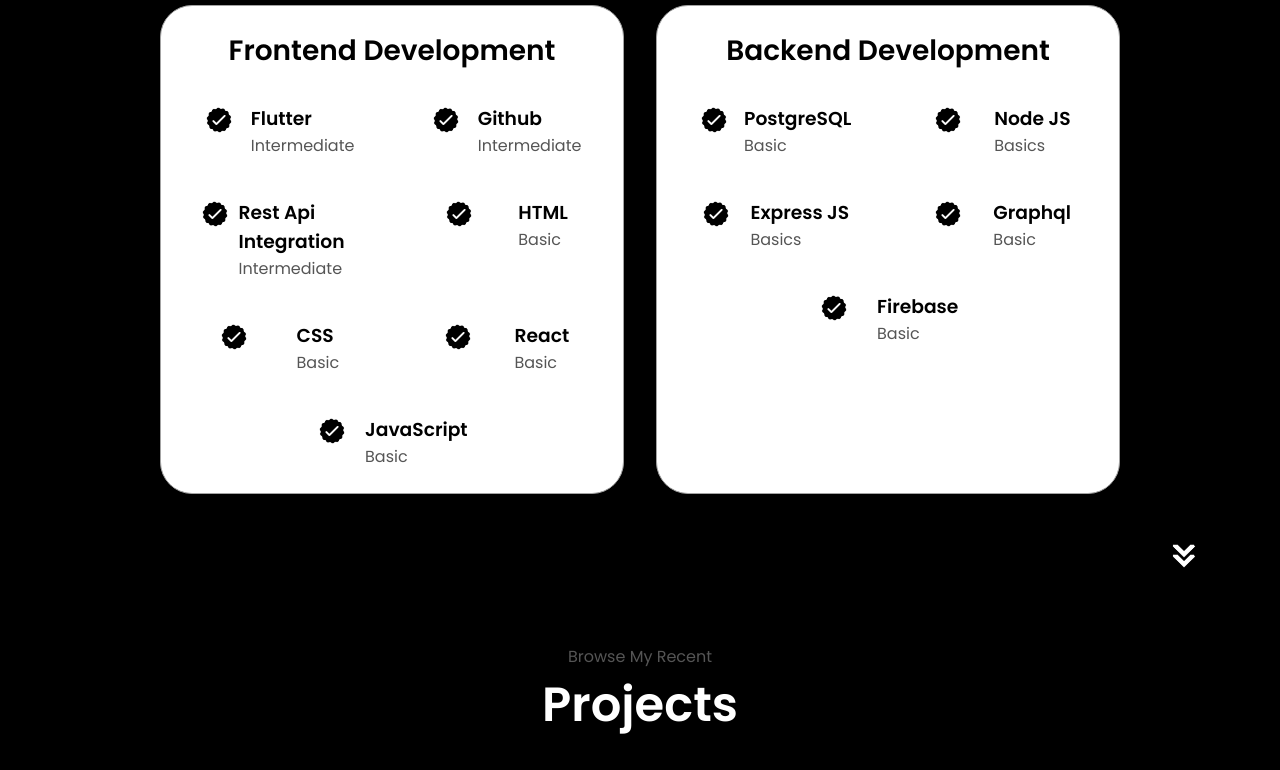
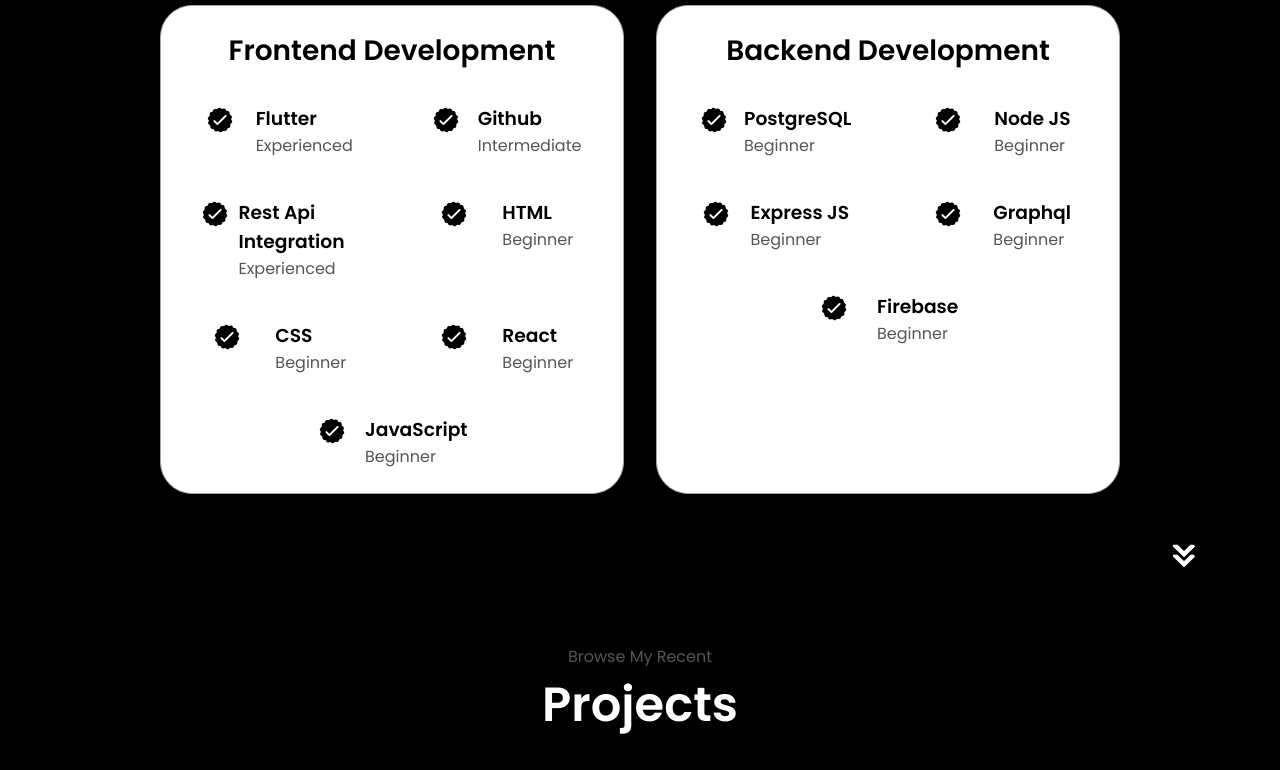
Before and after one commit to San23042001/my_portfolio, a plain HTML site: page index.html in a window 1280 px wide. Shown: the part 1820-2590 px from the top of the page. Drawn offline with Linux system fonts and the light colour scheme.

Commit message:
chore: changes in experience section

```diff
--- a/index.html
+++ b/index.html
@@ -131,7 +131,7 @@
                 />
                 <div>
                   <h3>Flutter</h3>
-                  <p>Intermediate</p>
+                  <p>Experienced</p>
                 </div>
               </article>
               <article>
@@ -153,7 +153,7 @@
                 />
                 <div>
                   <h3>Rest Api Integration</h3>
-                  <p>Intermediate</p>
+                  <p>Experienced</p>
                 </div>
               </article>
               <article>
@@ -164,7 +164,7 @@
                 />
                 <div>
                   <h3>HTML</h3>
-                  <p>Basic</p>
+                  <p>Beginner</p>
                 </div>
               </article>
               <article>
@@ -175,7 +175,7 @@
                 />
                 <div>
                   <h3>CSS</h3>
-                  <p>Basic</p>
+                  <p>Beginner</p>
                 </div>
               </article>
               <article>
@@ -186,7 +186,7 @@
                 />
                 <div>
                   <h3>React</h3>
-                  <p>Basic</p>
+                  <p>Beginner</p>
                 </div>
               </article>
               <article>
@@ -197,7 +197,7 @@
                 />
                 <div>
                   <h3>JavaScript</h3>
-                  <p>Basic</p>
+                  <p>Beginner</p>
                 </div>
               </article>
             </div>
@@ -213,7 +213,7 @@
                 />
                 <div>
                   <h3>PostgreSQL</h3>
-                  <p>Basic</p>
+                  <p>Beginner</p>
                 </div>
               </article>
               <article>
@@ -224,7 +224,7 @@
                 />
                 <div>
                   <h3>Node JS</h3>
-                  <p>Basics</p>
+                  <p>Beginner</p>
                 </div>
               </article>
               <article>
@@ -235,7 +235,7 @@
                 />
                 <div>
                   <h3>Express JS</h3>
-                  <p>Basics</p>
+                  <p>Beginner</p>
                 </div>
               </article>
               <article>
@@ -246,7 +246,7 @@
                 />
                 <div>
                   <h3>Graphql</h3>
-                  <p>Basic</p>
+                  <p>Beginner</p>
                 </div>
               </article>
               <article>
@@ -257,7 +257,7 @@
                 />
                 <div>
                   <h3>Firebase</h3>
-                  <p>Basic</p>
+                  <p>Beginner</p>
                 </div>
               </article>
             </div>
```
